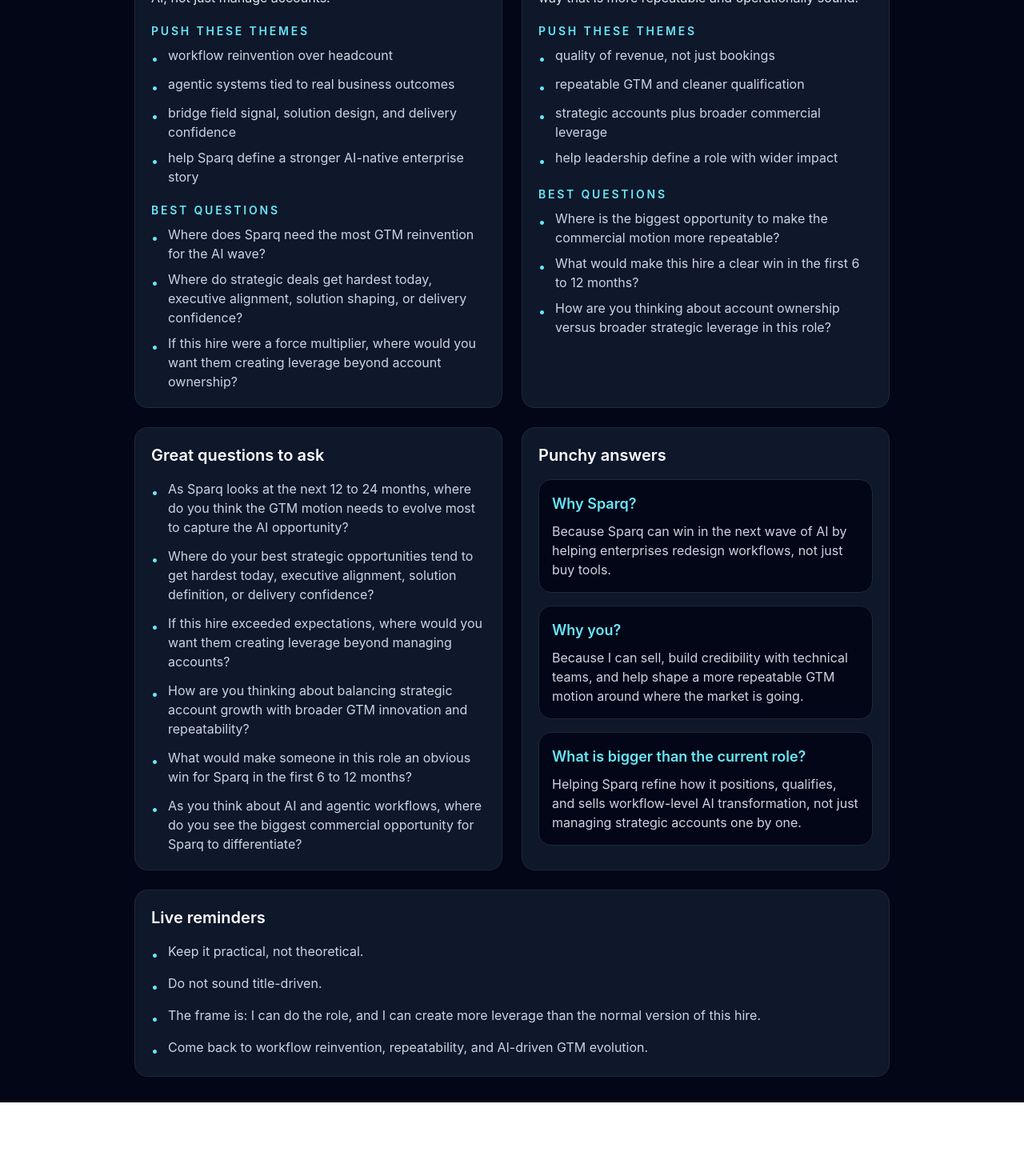
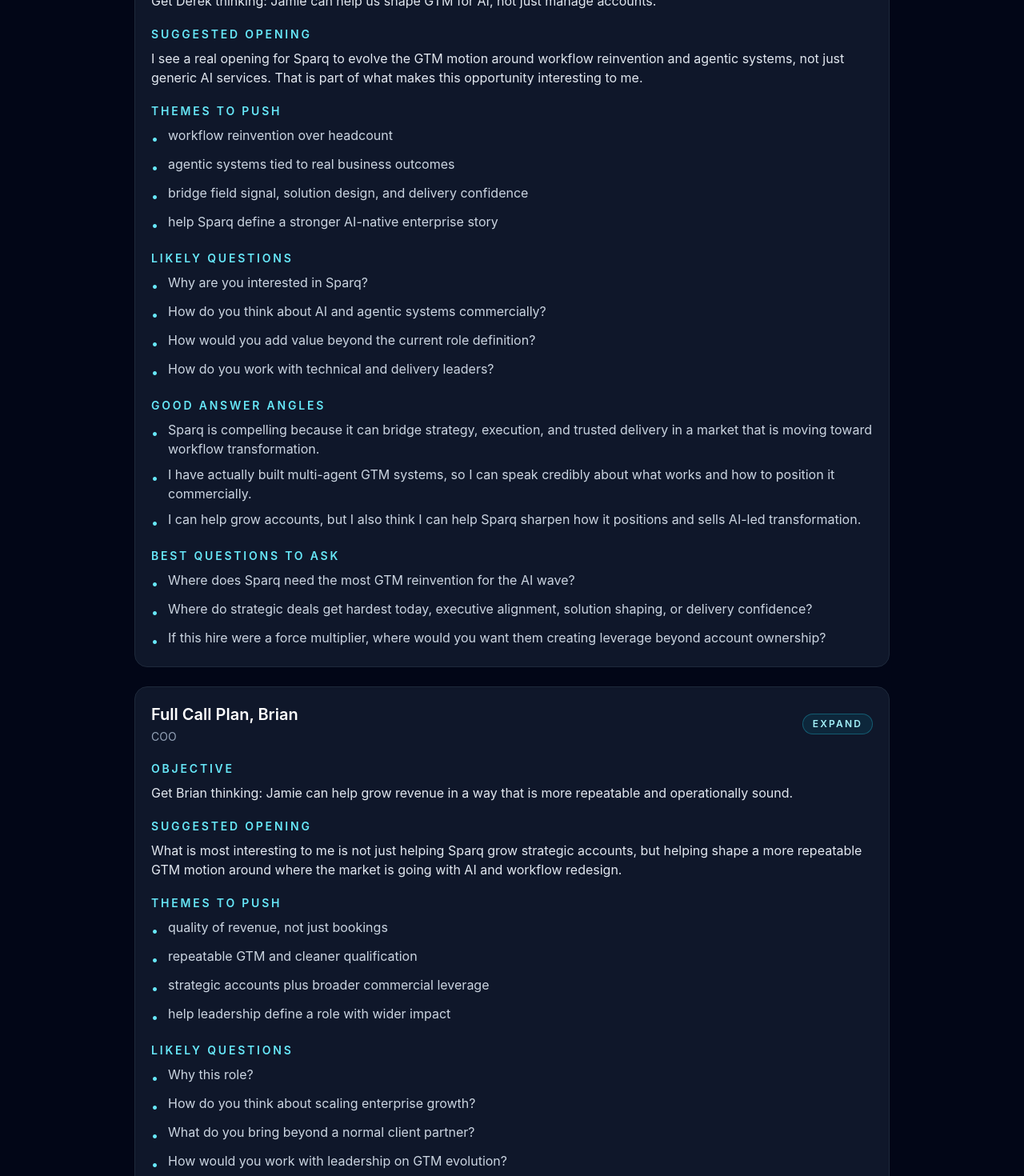
Before and after one commit to JE-MM-754/work-tools, a Next.js app: page /interview/sparq-derek-brian-2026-04-06 in a window 1280 px wide. Shown: the part 1100-2570 px from the top of the page at 80% size. Before the commit the page ends 2478 px from the top, so only its background shows below. Built offline with nearby package versions, Linux system fonts and the light colour scheme.

Commit message:
Add expandable Derek and Brian call plans

```diff
--- a/src/app/interview/sparq-derek-brian-2026-04-06/page.tsx
+++ b/src/app/interview/sparq-derek-brian-2026-04-06/page.tsx
@@ -22,11 +22,23 @@ const gtmThesis = [
 
 const derek = {
   objective: 'Get Derek thinking: Jamie can help us shape GTM for AI, not just manage accounts.',
+  opening: 'I see a real opening for Sparq to evolve the GTM motion around workflow reinvention and agentic systems, not just generic AI services. That is part of what makes this opportunity interesting to me.',
   push: [
     'workflow reinvention over headcount',
     'agentic systems tied to real business outcomes',
     'bridge field signal, solution design, and delivery confidence',
     'help Sparq define a stronger AI-native enterprise story',
+  ],
+  likelyQuestions: [
+    'Why are you interested in Sparq?',
+    'How do you think about AI and agentic systems commercially?',
+    'How would you add value beyond the current role definition?',
+    'How do you work with technical and delivery leaders?',
+  ],
+  bestAnswers: [
+    'Sparq is compelling because it can bridge strategy, execution, and trusted delivery in a market that is moving toward workflow transformation.',
+    'I have actually built multi-agent GTM systems, so I can speak credibly about what works and how to position it commercially.',
+    'I can help grow accounts, but I also think I can help Sparq sharpen how it positions and sells AI-led transformation.',
   ],
   ask: [
     'Where does Sparq need the most GTM reinvention for the AI wave?',
@@ -37,11 +49,23 @@ const derek = {
 
 const brian = {
   objective: 'Get Brian thinking: Jamie can help grow revenue in a way that is more repeatable and operationally sound.',
+  opening: 'What is most interesting to me is not just helping Sparq grow strategic accounts, but helping shape a more repeatable GTM motion around where the market is going with AI and workflow redesign.',
   push: [
     'quality of revenue, not just bookings',
     'repeatable GTM and cleaner qualification',
     'strategic accounts plus broader commercial leverage',
     'help leadership define a role with wider impact',
+  ],
+  likelyQuestions: [
+    'Why this role?',
+    'How do you think about scaling enterprise growth?',
+    'What do you bring beyond a normal client partner?',
+    'How would you work with leadership on GTM evolution?',
+  ],
+  bestAnswers: [
+    'I am at my best when I am helping not just win revenue, but improve the system around how complex deals get qualified and executed.',
+    'I care about quality of revenue and repeatability, not just bookings.',
+    'I think I can create leverage for Sparq beyond individual account ownership by helping modernize the GTM around the AI wave.',
   ],
   ask: [
     'Where is the biggest opportunity to make the commercial motion more repeatable?',
@@ -97,6 +121,87 @@ function Card({ title, children }: { title: string; children: React.ReactNode })
   );
 }
 
+function ExpandablePlan({
+  title,
+  subtitle,
+  data,
+}: {
+  title: string;
+  subtitle: string;
+  data: {
+    objective: string;
+    opening: string;
+    push: string[];
+    likelyQuestions: string[];
+    bestAnswers: string[];
+    ask: string[];
+  };
+}) {
+  return (
+    <details className="rounded-2xl border border-slate-800 bg-slate-900 p-5" open>
+      <summary className="cursor-pointer list-none">
+        <div className="flex items-center justify-between gap-4">
+          <div>
+            <h2 className="text-xl font-semibold text-white">{title}</h2>
+            <p className="mt-1 text-sm text-slate-400">{subtitle}</p>
+          </div>
+          <span className="rounded-full border border-cyan-400/30 bg-cyan-500/10 px-3 py-1 text-xs font-semibold uppercase tracking-[0.18em] text-cyan-200">
+            Expand
+          </span>
+        </div>
+      </summary>
+
+      <div className="mt-5 space-y-5">
+        <div>
+          <p className="text-sm font-semibold uppercase tracking-[0.2em] text-cyan-300">Objective</p>
+          <p className="mt-2 text-slate-200">{data.objective}</p>
+        </div>
+
+        <div>
+          <p className="text-sm font-semibold uppercase tracking-[0.2em] text-cyan-300">Suggested opening</p>
+          <p className="mt-2 text-slate-200">{data.opening}</p>
+        </div>
+
+        <div>
+          <p className="text-sm font-semibold uppercase tracking-[0.2em] text-cyan-300">Themes to push</p>
+          <ul className="mt-2 space-y-2 text-slate-300">
+            {data.push.map((item) => (
+              <li key={item} className="flex gap-3"><span className="mt-1 text-cyan-300">•</span><span>{item}</span></li>
+            ))}
+          </ul>
+        </div>
+
+        <div>
+          <p className="text-sm font-semibold uppercase tracking-[0.2em] text-cyan-300">Likely questions</p>
+          <ul className="mt-2 space-y-2 text-slate-300">
+            {data.likelyQuestions.map((item) => (
+              <li key={item} className="flex gap-3"><span className="mt-1 text-cyan-300">•</span><span>{item}</span></li>
+            ))}
+          </ul>
+        </div>
+
+        <div>
+          <p className="text-sm font-semibold uppercase tracking-[0.2em] text-cyan-300">Good answer angles</p>
+          <ul className="mt-2 space-y-2 text-slate-300">
+            {data.bestAnswers.map((item) => (
+              <li key={item} className="flex gap-3"><span className="mt-1 text-cyan-300">•</span><span>{item}</span></li>
+            ))}
+          </ul>
+        </div>
+
+        <div>
+          <p className="text-sm font-semibold uppercase tracking-[0.2em] text-cyan-300">Best questions to ask</p>
+          <ul className="mt-2 space-y-2 text-slate-300">
+            {data.ask.map((item) => (
+              <li key={item} className="flex gap-3"><span className="mt-1 text-cyan-300">•</span><span>{item}</span></li>
+            ))}
+          </ul>
+        </div>
+      </div>
+    </details>
+  );
+}
+
 export default function SparqInterviewPrepPage() {
   return (
     <main className="min-h-screen bg-slate-950 text-slate-100">
@@ -137,56 +242,9 @@ export default function SparqInterviewPrepPage() {
           </Card>
         </div>
 
-        <div className="mt-6 grid gap-6 lg:grid-cols-2">
-          <Card title="Derek, CTO">
-            <div className="space-y-5">
-              <div>
-                <p className="text-sm font-semibold uppercase tracking-[0.2em] text-cyan-300">Objective</p>
-                <p className="mt-2 text-slate-200">{derek.objective}</p>
-              </div>
-              <div>
-                <p className="text-sm font-semibold uppercase tracking-[0.2em] text-cyan-300">Push these themes</p>
-                <ul className="mt-2 space-y-2 text-slate-300">
-                  {derek.push.map((item) => (
-                    <li key={item} className="flex gap-3"><span className="mt-1 text-cyan-300">•</span><span>{item}</span></li>
-                  ))}
-                </ul>
-              </div>
-              <div>
-                <p className="text-sm font-semibold uppercase tracking-[0.2em] text-cyan-300">Best questions</p>
-                <ul className="mt-2 space-y-2 text-slate-300">
-                  {derek.ask.map((item) => (
-                    <li key={item} className="flex gap-3"><span className="mt-1 text-cyan-300">•</span><span>{item}</span></li>
-                  ))}
-                </ul>
-              </div>
-            </div>
-          </Card>
-
-          <Card title="Brian, COO">
-            <div className="space-y-5">
-              <div>
-                <p className="text-sm font-semibold uppercase tracking-[0.2em] text-cyan-300">Objective</p>
-                <p className="mt-2 text-slate-200">{brian.objective}</p>
-              </div>
-              <div>
-                <p className="text-sm font-semibold uppercase tracking-[0.2em] text-cyan-300">Push these themes</p>
-                <ul className="mt-2 space-y-2 text-slate-300">
-                  {brian.push.map((item) => (
-                    <li key={item} className="flex gap-3"><span className="mt-1 text-cyan-300">•</span><span>{item}</span></li>
-                  ))}
-                </ul>
-              </div>
-              <div>
-                <p className="text-sm font-semibold uppercase tracking-[0.2em] text-cyan-300">Best questions</p>
-                <ul className="mt-2 space-y-2 text-slate-300">
-                  {brian.ask.map((item) => (
-                    <li key={item} className="flex gap-3"><span className="mt-1 text-cyan-300">•</span><span>{item}</span></li>
-                  ))}
-                </ul>
-              </div>
-            </div>
-          </Card>
+        <div className="mt-6 space-y-6">
+          <ExpandablePlan title="Full Call Plan, Derek" subtitle="CTO" data={derek} />
+          <ExpandablePlan title="Full Call Plan, Brian" subtitle="COO" data={brian} />
         </div>
 
         <div className="mt-6 grid gap-6 lg:grid-cols-2">
```
